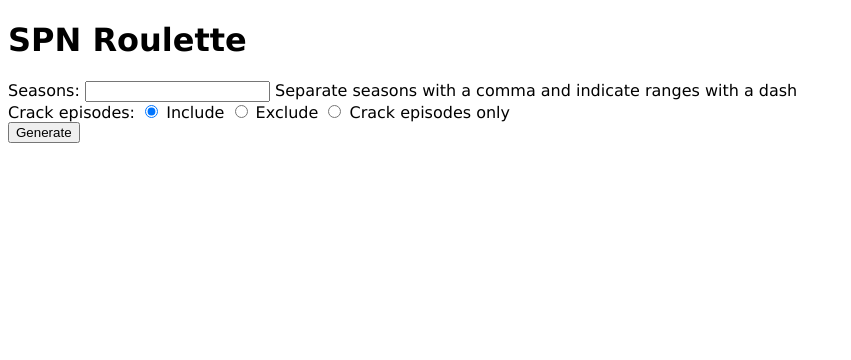
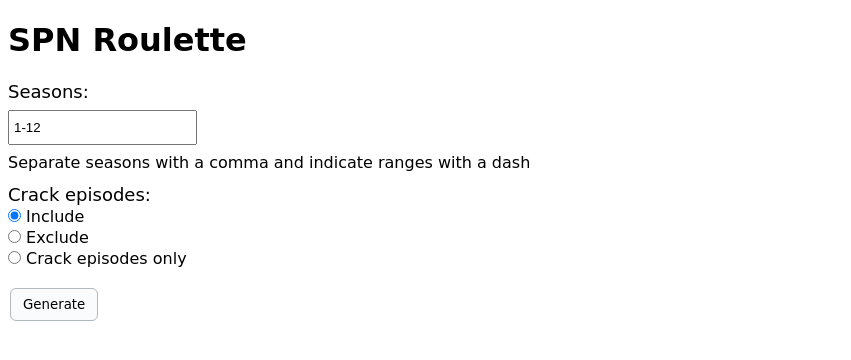
Before and after one commit to 06j07m/supernatural-roulette, a Flask app: page / in a window 1280 px wide. Shown: the top 360 px of the page, without its empty margins (0-851 px from the left). Run offline with Flask 3, Linux system fonts and the light colour scheme; parts of the project's set-up code (start-up, migrations or seed data) failed here and were passed over.

Commit message:
fix layout and styling

```diff
--- a/app.py
+++ b/app.py
@@ -21,7 +21,7 @@ def home():
     ep = ""
     if request.method == 'POST':
         # check for post request
-        if "submit-controls" in request.form:
+        if "form1" in request.form:
             # if form is submitted, get entered data
             input_seasons = request.form["seasons"]
             input_crack = request.form["crack"]
--- a/static/style.css
+++ b/static/style.css
@@ -1,3 +1,48 @@
-body {
-    font-family: Verdana, Geneva, Tahoma, sans-serif;
+body, input[type=submit] {
+    font-family: "Comic Sans MS", sans-serif;
+
 }
+
+#controls-form-seasons, #controls-form-crack {
+    margin: 12px 0;
+}
+
+#controls-form label {
+    font-size: large;
+}
+
+input[type=text] {
+    padding: 8px 4px;
+    margin: 8px 0;
+    box-sizing: border-box;
+}
+
+input[type=radio] {
+    margin: 4px 0;
+}
+
+input[type=submit] {
+    padding: 8px 12px;
+    margin: 8px 2px;
+    box-sizing: border-box;
+
+    background-color: #FAFBFC;
+
+    border: 1px solid #b1b8bf;
+    border-radius: 6px;
+
+    transition: background-color 0.2s cubic-bezier(0.3, 0, 0.5, 1);
+
+}
+
+input[type=submit]:hover {
+    background-color: #F3F4F6;
+
+    transition-duration: 0.1s;
+}
+
+input[type=submit]:active {
+    background-color: #EDEFF2;
+
+    transition: none 0s;
+}
--- a/templates/app.html
+++ b/templates/app.html
@@ -1,4 +1,5 @@
 <!DOCTYPE html>
+
 <html lang="en">
 
 <head>
@@ -10,23 +11,31 @@
 
 <body>
     <header>
-        <h1>SPN Roulette</h1>
+        <h1 id="title">SPN Roulette</h1>
     </header>
+
     <main>
         <section id="controls">
             <form id="controls-form" method="POST">
-                <label for="seasons">Seasons:</label>
-                <input name="seasons" type="text" />
-                Separate seasons with a comma and indicate ranges with a dash
-                <br />
-                <label for="crack">Crack episodes:</label>
-                <input checked="checked" name="crack" type="radio" value="0" /> Include
-                <input name="crack" type="radio" value="1" /> Exclude
-                <input name="crack" type="radio" value="2" /> Crack episodes only
-                <br />
-                <input name="submit-controls" type="submit" value="Generate" />
+                <div id="controls-form-seasons">
+                    <label for="seasons">Seasons:</label><br />
+                    <input name="seasons" type="text" value="1-12" /><br />
+                    Separate seasons with a comma and indicate ranges with a dash
+                </div>
+
+                <div id="controls-form-crack">
+                    <label for="crack">Crack episodes:</label><br />
+                    <input checked="checked" name="crack" type="radio" value="0" /> Include<br />
+                    <input name="crack" type="radio" value="1" /> Exclude<br />
+                    <input name="crack" type="radio" value="2" /> Crack episodes only
+                </div>
+
+                <div id="controls-form-submit">
+                    <input name="form1" type="submit" value="Generate" />
+                </div>
             </form>
         </section>
+
         <section id="output">
             <p id="output-text">
                 {{ generated_ep }}
```
